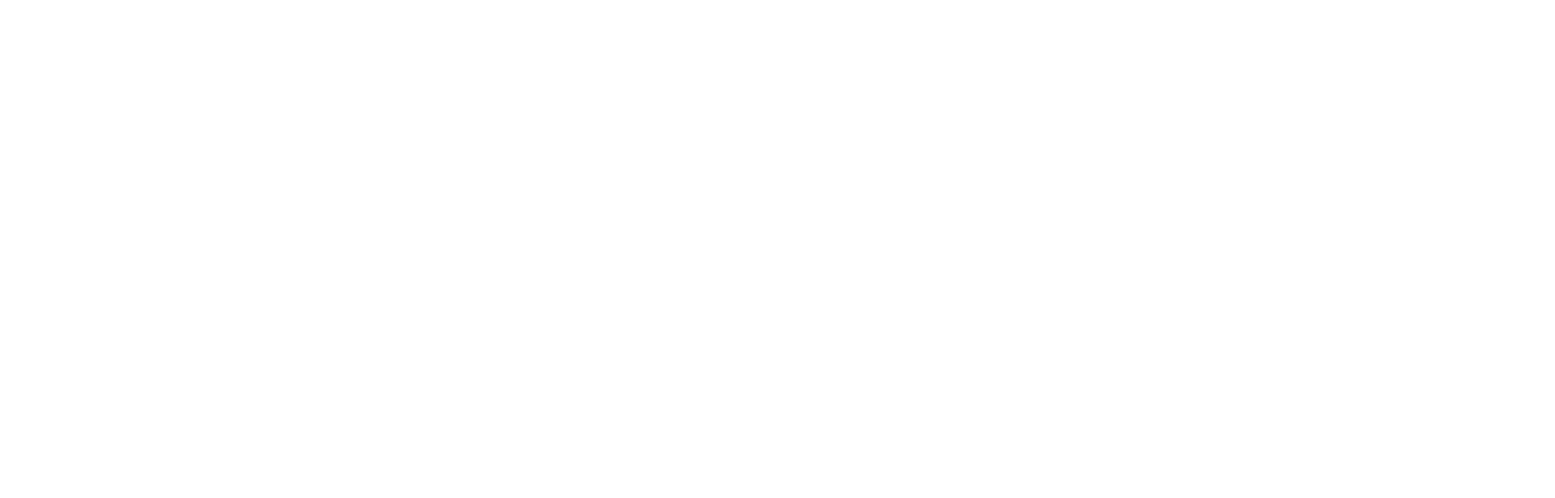
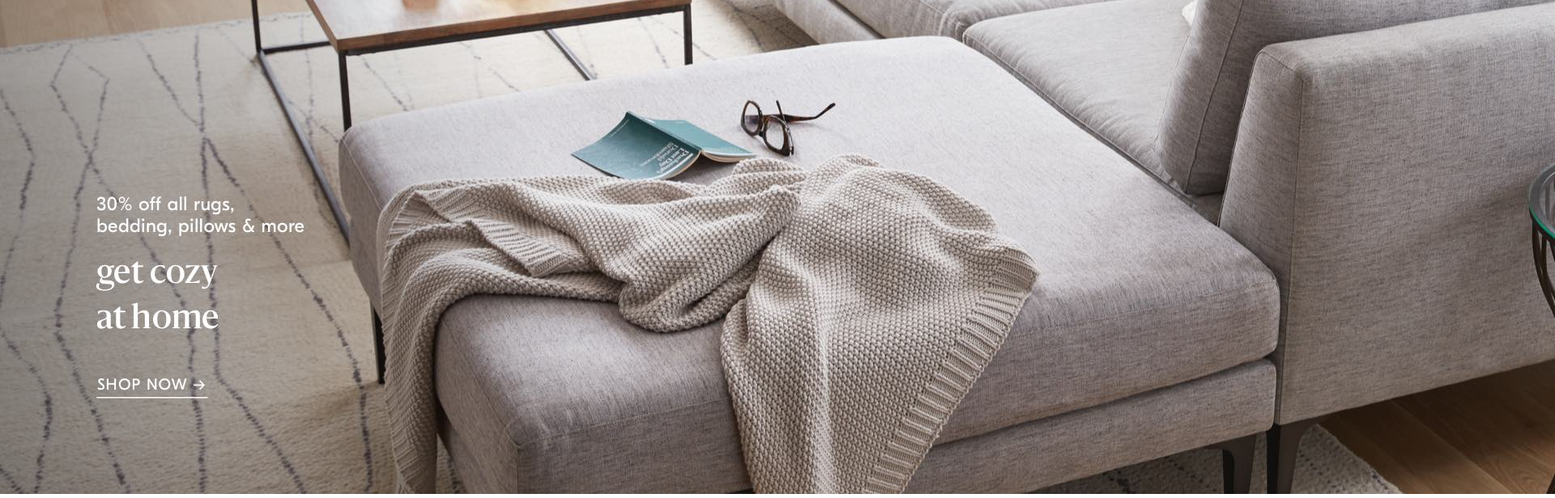
Before and after one commit to cenwachukwu/cozifurniture, a React (Vite) app: page / in a window 1280 px wide. Shown: the part 541-1157 px from the top of the page at 81% size, 1920 px wide, since content can reach past the window. Before the commit the page ends 800 px from the top, so only its background shows below. Built offline with nearby package versions, Linux system fonts and the light colour scheme.

Commit message:
added background color to navbar

```diff
--- a/src/components/Navbar/navbar.scss
+++ b/src/components/Navbar/navbar.scss
@@ -9,6 +9,7 @@
   top: 0;
   z-index: 1;
   border-bottom: 0.5px solid black;
+  background-color: white;
 }
 .navContainer {
   width: 100%;
--- a/src/pages/Home.js
+++ b/src/pages/Home.js
@@ -1,10 +1,16 @@
 import React from 'react';
 import Navbar from '../components/Navbar/navbar';
+import tempPics from '../utils/pics.jpg';
 
 const Home = () => {
   return (
     <div className="Home">
       <Navbar />
+      <div>
+        <a href="#">
+          <img title="tempImg" alt="Cozi Sofa" src={tempPics} />
+        </a>
+      </div>
     </div>
   );
 };
```
Also changed, not shown: src/utils/pics.jpg (added), 5 other files (tests, documents, lock files or other folders).
